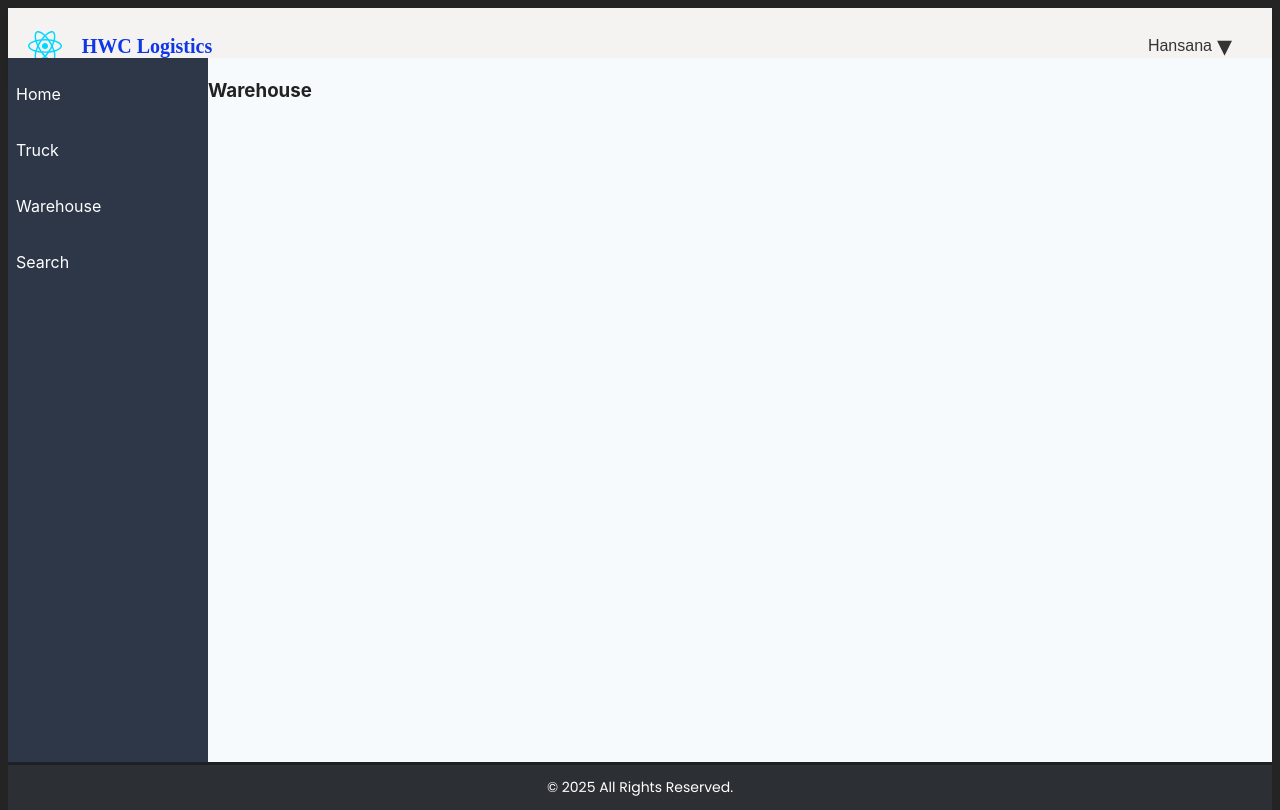
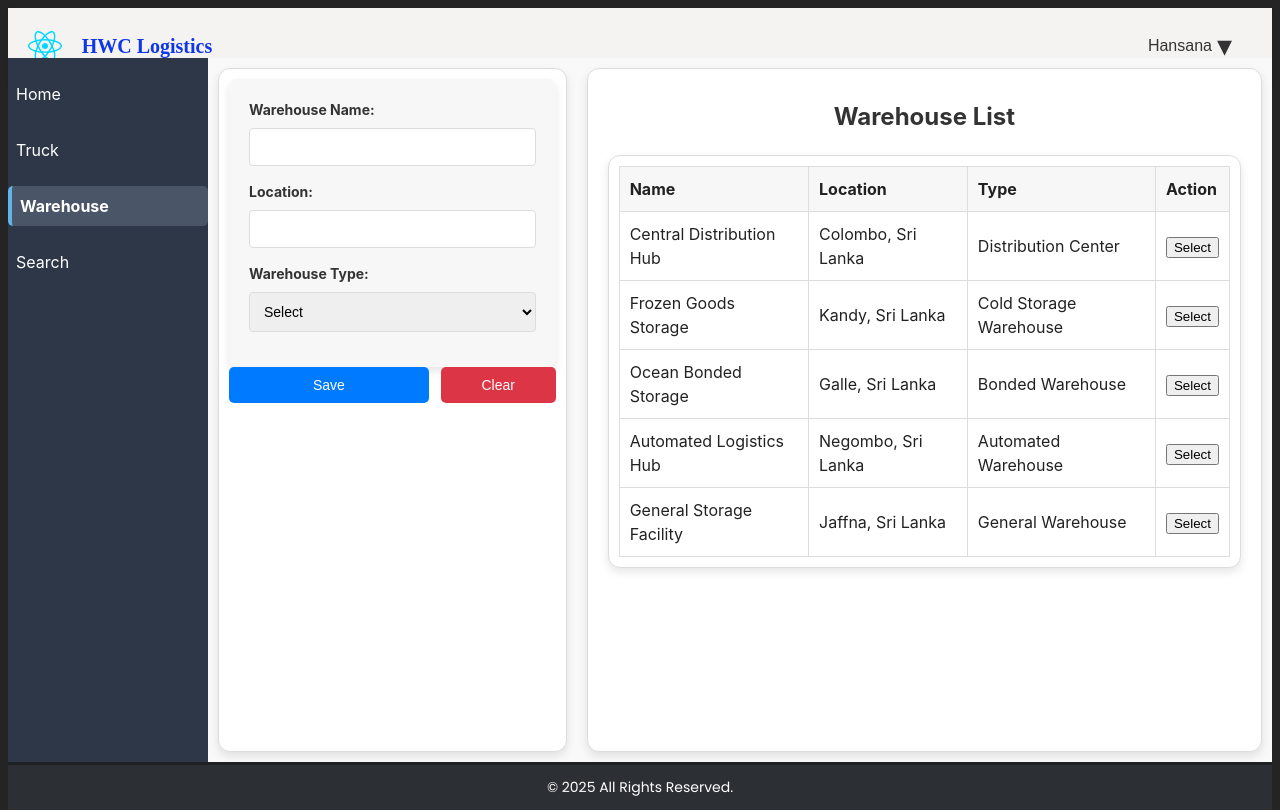
Before and after one commit to hansanawijethunga/CargoConnect, a React (Vite) app: page /warehouses in a window 1280 px wide. Built offline with nearby package versions, Linux system fonts and the light colour scheme; a web font is replaced by a local one.

Commit message:
finishe warehouse registration

```diff
--- a/src/Components/Truck/truckform.jsx
+++ b/src/Components/Truck/truckform.jsx
@@ -1,5 +1,4 @@
 import React, { useState, useEffect } from "react";
-import ControllButton from "../controllButtons";
 
 const TruckForm = ({ vehicle, setVehicle }) => {
   // Update vehicle state if selectedVehicle is provided
--- a/src/Components/sidebar.jsx
+++ b/src/Components/sidebar.jsx
@@ -1,35 +1,33 @@
-import { NavLink} from "react-router-dom";
-import '../styles/sidebar.css'
+import { NavLink } from "react-router-dom";
+import "../styles/sidebar.css";
 
-
-
-const SideBar = ()=>{
+const SideBar = () => {
   return (
     <nav className="sidebar">
       <ul>
         <li>
-            <NavLink to="/home" className="nav-link">
+          <NavLink to="/home" className={({ isActive }) => isActive ? "nav-link active" : "nav-link"}>
             Home
           </NavLink>
         </li>
         <li>
-            <NavLink to="/trucks" className="nav-link">
+          <NavLink to="/trucks" className={({ isActive }) => isActive ? "nav-link active" : "nav-link"}>
             Truck
           </NavLink>
         </li>
         <li>
-            <NavLink to="/warehouses" className="nav-link">
+          <NavLink to="/warehouses" className={({ isActive }) => isActive ? "nav-link active" : "nav-link"}>
             Warehouse
           </NavLink>
         </li>
         <li>
-            <NavLink to="/search" className="nav-link">
+          <NavLink to="/search" className={({ isActive }) => isActive ? "nav-link active" : "nav-link"}>
             Search
           </NavLink>
         </li>
       </ul>
     </nav>
   );
+};
 
-}
-export default SideBar
+export default SideBar;
--- /dev/null
+++ b/src/Components/warehouse/warehouseForm.jsx
@@ -0,0 +1,67 @@
+const WarehouseForm = ({ warehouse, setWarehouse }) => {
+  const handleChange = (e) => {
+    setWarehouse({ ...warehouse, [e.target.name]: e.target.value });
+  };
+  return (
+    <div className="form-container">
+      {/* <h2>{selectedVehicle ? "Update Vehicle" : "Add Vehicle"}</h2> */}
+      <form className="vehicle-form">
+        <div className="form-group">
+          <label>Warehouse Name:</label>
+          <input
+            type="text"
+            name="name"
+            value={warehouse.name}
+            onChange={handleChange}
+            required
+          />
+        </div>
+
+        <div className="form-group">
+          <label>Location:</label>
+          <input
+            type="text"
+            name="location"
+            value={warehouse.location}
+            onChange={handleChange}
+            required
+          />
+        </div>
+        <div className="form-group">
+          <label>Warehouse Type:</label>
+          <select
+            name="type"
+            value={warehouse.type}
+            onChange={handleChange}
+            required
+          >
+            <option value="">Select</option>
+            <option value="Distribution Center">Distribution Center</option>
+            <option value="Cold Storage Warehouse">
+              Cold Storage Warehouse
+            </option>
+            <option value="Bonded Warehouse">Bonded Warehouse</option>
+            <option value="Automated Warehouse">Automated Warehouse</option>
+            <option value="Raw Materials Warehouse">
+              Raw Materials Warehouse
+            </option>
+            <option value="Finished Goods Warehouse">
+              Finished Goods Warehouse
+            </option>
+            <option value="Fulfillment Center">Fulfillment Center</option>
+            <option value="Cross-Docking Warehouse">
+              Cross-Docking Warehouse
+            </option>
+            <option value="Hazardous Materials Warehouse">
+              Hazardous Materials Warehouse
+            </option>
+            <option value="On-Demand Warehouse">On-Demand Warehouse</option>
+            <option value="General Warehouse">General Warehouse</option>
+          </select>
+        </div>
+      </form>
+    </div>
+  );
+};
+
+export default WarehouseForm;
--- /dev/null
+++ b/src/Components/warehouse/warehouseTable.jsx
@@ -0,0 +1,29 @@
+const WarehouseTable = ({warehouses,onSelect}) =>{
+    return (
+        <div className="tableArea">
+            <table>
+                <thead>
+                    <tr>
+                        <th>Name</th>
+                        <th>Location</th>
+                        <th>Type</th>
+                        <th>Action</th>
+                    </tr>
+                </thead>
+                <tbody>
+                    {warehouses.map((warehouse, index) => (
+                        <tr key={index}>
+                            <td>{warehouse.name}</td>
+                            <td>{warehouse.location}</td>
+                            <td>{warehouse.type}</td>
+                            <td><input type="button" value="Select" id={index} onClick={(e)=>onSelect(index)}/></td>
+                        </tr>
+                    ))}
+                </tbody>
+            </table>
+        </div>
+    );
+}
+
+
+export default WarehouseTable
--- a/src/pages/test.jsx
+++ b/src/pages/test.jsx
@@ -1,39 +1,10 @@
-import React, { useState, useEffect } from 'react';
+import { useReducer } from "react";
 
 function Test() {
-    const [count, setCount] = useState(0);
-
-    // Direct update in the onClick handler
-    const handleClick = () => {
-      setCount(count + 1); // Updating the state
-    };
-
-    // Simulating an external update (e.g., an API call or timer)
-    const externalUpdate = () => {
-      setTimeout(() => {
-        setCount(count + 2); // External update that also affects count
-      }, 2000);
-    };
-
-    // useEffect hook to handle side effect (document title update)
-    useEffect(() => {
-      document.title = `You clicked ${count} times`; // Update document title every time count changes
-
-      // Cleanup (optional)
-      return () => {
-        console.log('Cleanup if needed (for example, canceling timers)');
-      };
-    }, [count]); // This effect runs whenever 'count' changes
-
-    // Start the external update when the component mounts
-    useEffect(() => {
-      externalUpdate();
-    }, []); // Empty dependency means this effect runs only once when the component mounts
-
+  const [state,dispatch] = useReducer();
     return (
       <div>
-        <p>You clicked {count} times</p>
-        <button onClick={handleClick}>Click me</button>
+
       </div>
     );
 }
--- a/src/pages/warehoues.jsx
+++ b/src/pages/warehoues.jsx
@@ -1,7 +1,99 @@
-const Warehouse = ()=>{
-    return(
-        <h3>Warehouse</h3>
-    )
-}
+import { useState } from "react";
+import ControllButton from "../Components/controllButtons";
+import WarehouseForm from "../Components/warehouse/warehouseForm";
+import WarehouseTable from "../Components/warehouse/warehouseTable";
 
-export default Warehouse
+const Warehouse = () => {
+  const [warehouses, setWarehouses] = useState([
+    {
+      name: "Central Distribution Hub",
+      location: "Colombo, Sri Lanka",
+      type: "Distribution Center",
+    },
+    {
+      name: "Frozen Goods Storage",
+      location: "Kandy, Sri Lanka",
+      type: "Cold Storage Warehouse",
+    },
+    {
+      name: "Ocean Bonded Storage",
+      location: "Galle, Sri Lanka",
+      type: "Bonded Warehouse",
+    },
+    {
+      name: "Automated Logistics Hub",
+      location: "Negombo, Sri Lanka",
+      type: "Automated Warehouse",
+    },
+    {
+      name: "General Storage Facility",
+      location: "Jaffna, Sri Lanka",
+      type: "General Warehouse",
+    },
+  ]);
+
+  const [warehouse, setWarehouse] = useState({
+    name: "",
+    location: "",
+    type: "",
+  });
+  const [selectedIndex, setSelectedIndex] = useState(null);
+
+  const handleSelect = (index) => {
+    setWarehouse(warehouses[index]);
+    setSelectedIndex(index);
+  };
+
+  const handleSave = () => {
+    setWarehouses([...warehouses, warehouse]);
+    handleClear();
+  };
+
+  const handleUpdate = () => {
+    if (selectedIndex !== null) {
+      const updatedData = [...warehouses];
+      updatedData[selectedIndex] = warehouse;
+      setWarehouses(updatedData);
+      handleClear();
+    }
+  };
+
+  const handleDelete = () => {
+    if (selectedIndex !== null) {
+      setWarehouses(warehouses.filter((_, index) => index !== selectedIndex));
+      handleClear();
+    }
+  };
+
+  const handleClear = () => {
+    setWarehouse({
+        name: "",
+        location: "",
+        type: "",
+    });
+    setSelectedIndex(null);
+  };
+
+  return (
+    <div className="page-container">
+      <div className="formArea">
+        <WarehouseForm warehouse={warehouse} setWarehouse={setWarehouse} />
+        <div>
+          <ControllButton
+          onSave={handleSave}
+          onClear={handleClear}
+          onUpdate={handleUpdate}
+          onDelete={handleDelete}
+          selectedIndex={selectedIndex}
+          />
+        </div>
+      </div>
+      <div className="tableArea">
+        <h2>Warehouse List</h2>
+        <WarehouseTable warehouses={warehouses} onSelect={handleSelect} />
+      </div>
+    </div>
+  );
+};
+
+export default Warehouse;
--- a/src/styles/sidebar.css
+++ b/src/styles/sidebar.css
@@ -1,10 +1,8 @@
 .sidebar {
   background-color: #2d3748;
   color: white;
-    /* padding: 1rem; */
   flex: 1;
 }
-
 
 .sidebar ul {
   list-style: none;
@@ -20,9 +18,18 @@
   text-decoration: none;
   display: block;
   padding: 0.5rem;
+  transition: background-color 0.3s, color 0.3s;
 }
 
 .nav-link:hover {
   background-color: rgba(255, 255, 255, 0.2);
   border-radius: 5px;
 }
+
+/* Highlight the active link */
+.nav-link.active {
+  background-color: #4a5568; /* Darker shade for active tab */
+  border-left: 4px solid #63b3ed; /* Light blue left border */
+  font-weight: bold;
+  border-radius: 5px;
+}
```
Lines whose indentation alone changed are shown as unchanged.
